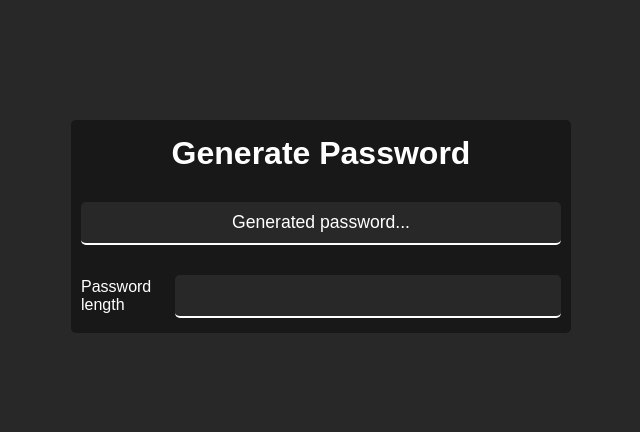
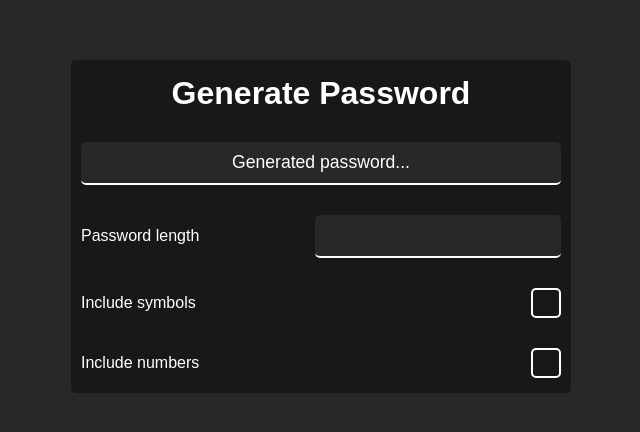
Before and after one commit to Zack1808/password-generator, a React (Create React App) app: page / in a window 1280 px wide. Shown: the part 174-606 px from the top of the page, without its empty margins (319-959 px from the left). Built offline with nearby package versions, Linux system fonts and the light colour scheme; a web font is replaced by a local one.

Commit message:
Added the Checkbox component

```diff
--- a/package.json
+++ b/package.json
@@ -4,6 +4,7 @@
   "private": true,
   "homepage": "https://zack1808.github.io/password-generator",
   "dependencies": {
+    "@iconscout/react-unicons": "^1.1.6",
     "@testing-library/jest-dom": "^5.16.5",
     "@testing-library/react": "^13.4.0",
     "@testing-library/user-event": "^13.5.0",
--- /dev/null
+++ b/src/components/Checkbox.js
@@ -0,0 +1,25 @@
+import React, { forwardRef, useState } from "react";
+import { UilCheck } from "@iconscout/react-unicons";
+
+// Importing the style file
+import "../css/Checkbox.css";
+
+// Creating the Checkbox component
+const Checkbox = forwardRef(({ name }, ref) => {
+  // Defining the state
+  const [checked, setChecked] = useState(false);
+
+  return (
+    <label
+      htmlFor={name}
+      className={`check-container ${checked && "active"}`}
+      onClick={() => setChecked((prevState) => !prevState)}
+    >
+      <input type="checkbox" name={name} ref={ref} />
+      {checked && <UilCheck />}
+    </label>
+  );
+});
+
+// Exporting the Checkbox component
+export default Checkbox;
--- a/src/components/Form.js
+++ b/src/components/Form.js
@@ -2,19 +2,39 @@ import React, { useRef, useState } from "react";
 
 // Importing the style file
 import "../css/Form.css";
+
+// Importing the costume components
+import Checkbox from "./Checkbox";
 
 // Creatning the Form component
 const Form = () => {
   // Defining the state and the refs
   const [pwd, setPwd] = useState("Generated password...");
 
+  const lengthRef = useRef();
+  const includeSigns = useRef();
+  const includeNumbers = useRef();
+
   return (
     <form className="form-container">
       <h1>Generate Password</h1>
       <input type="button" value={pwd} className="pwd-container" />
-      <div className="character-count">
+      <div className="input-container">
         <label htmlFor="lenght">Password length</label>
-        <input type="number" name="length" inputMode="numeric" />
+        <input
+          type="number"
+          name="length"
+          inputMode="numeric"
+          ref={lengthRef}
+        />
+      </div>
+      <div className="input-container">
+        <label htmlFor="signs">Include symbols</label>
+        <Checkbox name="signs" ref={includeSigns} />
+      </div>
+      <div className="input-container">
+        <label htmlFor="numbers">Include numbers</label>
+        <Checkbox name="numbers" ref={includeNumbers} />
       </div>
     </form>
   );
--- a/src/css/App.css
+++ b/src/css/App.css
@@ -4,15 +4,16 @@
   padding: 0;
   margin: 0;
   box-sizing: border-box;
-  color: white;
   font-family: "Encode Sans SC", sans-serif;
 }
 
 .app-container {
+  padding-block: 20px;
   width: 100%;
   min-height: 100svh;
   background-color: rgb(40, 40, 40);
   display: flex;
   justify-content: center;
   align-items: center;
+  color: white;
 }
--- /dev/null
+++ b/src/css/Checkbox.css
@@ -0,0 +1,20 @@
+.check-container {
+  width: 30px;
+  background-color: transparent;
+  aspect-ratio: 1 / 1;
+  border: 2px solid white;
+  border-radius: 5px;
+  display: flex;
+  justify-content: center;
+  align-items: center;
+  transition: all 0.2s ease-in-out;
+}
+
+.check-container input {
+  display: none;
+}
+
+.active {
+  background-color: white;
+  color: black;
+}
--- a/src/css/Form.css
+++ b/src/css/Form.css
@@ -20,18 +20,23 @@ input {
   padding: 10px;
   display: flex;
   border-radius: 5px;
-  justify-content: start;
+  justify-content: flex-start;
+  color: white;
 }
 
 input:focus {
   outline: none;
 }
 
-.character-count {
+.input-container {
   width: 100%;
   display: flex;
   justify-content: space-between;
   align-items: center;
+}
+
+.input-container input {
+  width: auto;
 }
 
 input[type="number"]::-webkit-inner-spin-button {
```
Also changed, not shown: 1 other file (tests, documents, lock files or other folders).
